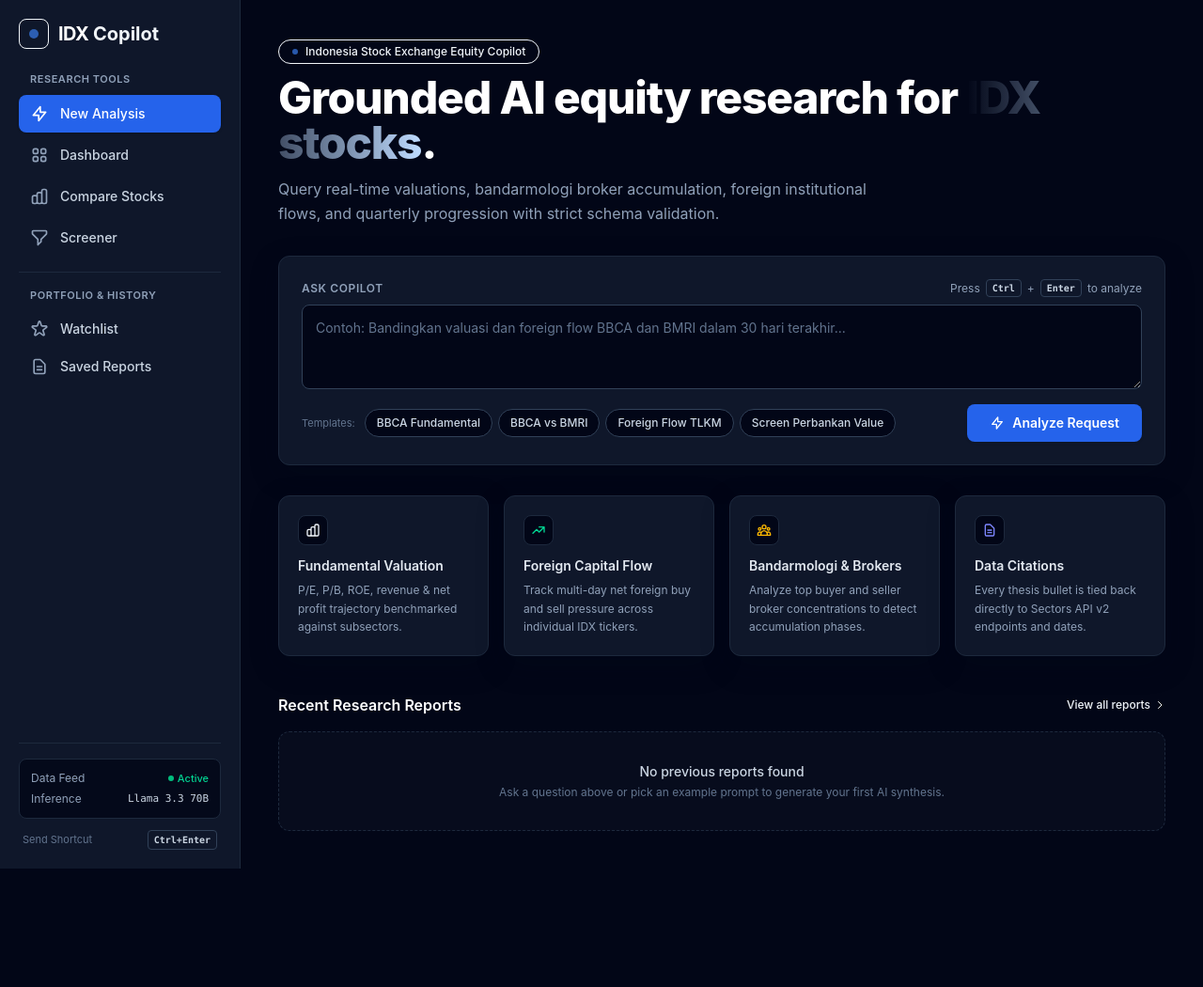
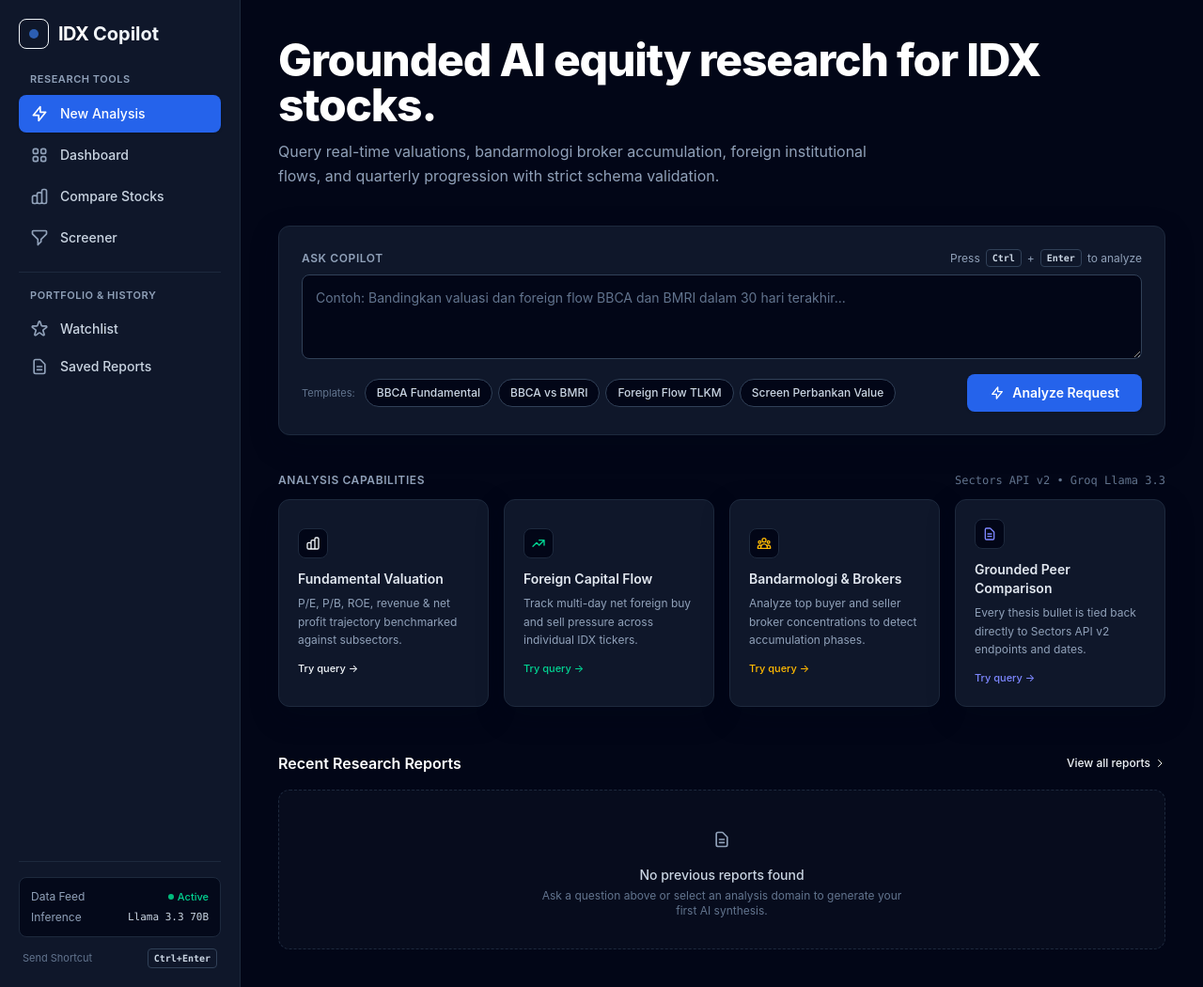
Before and after one commit to Khairil-12/Sectors-hackathon-2026, a Django app: page / in a window 1280 px wide. Shown: the whole page at 94% size. Before the commit the page ends 924 px from the top, so only its background shows below. Run offline with Django 5.2, Linux system fonts and the light colour scheme; data that the repository does not hold is empty; some libraries are stand-ins or nearby versions.

Commit message:
style(workspace): polish typography, interactive capability cards, and layout craft

```diff
--- a/src/research/templates/research/workspace.html
+++ b/src/research/templates/research/workspace.html
@@ -1,15 +1,11 @@
 {% extends "base.html" %}
 {% block title %}Research Workspace - IDX Copilot{% endblock %}
 {% block content %}
-<section class="mx-auto max-w-5xl space-y-8">
-    <!-- Hero Jumbotron (Flowbite) -->
+<section class="mx-auto max-w-5xl space-y-10">
+    <!-- Hero Header -->
     <div class="space-y-3">
-        <div class="inline-flex items-center gap-2 rounded-full border border-brand-800/80 bg-brand-950/60 px-3.5 py-1 text-xs font-medium text-brand-400">
-            <span class="h-1.5 w-1.5 rounded-full bg-brand-500 animate-pulse"></span>
-            <span>Indonesia Stock Exchange Equity Copilot</span>
-        </div>
         <h1 class="text-3xl font-extrabold tracking-tight text-white sm:text-4xl lg:text-5xl">
-            Grounded AI equity research for <span class="text-transparent bg-clip-text bg-gradient-to-r from-brand-400 to-blue-200">IDX stocks</span>.
+            Grounded AI equity research for IDX stocks.
         </h1>
         <p class="max-w-2xl text-sm sm:text-base text-slate-400 leading-relaxed">
             Query real-time valuations, bandarmologi broker accumulation, foreign institutional flows, and quarterly progression with strict schema validation.
@@ -19,43 +15,65 @@
     <!-- Prompt Composer Component -->
     {% include "components/prompt_composer.html" with form=form %}
 
-    <!-- Research Mode Capability Cards (4-Column Grid) -->
+    <!-- Research Capabilities & Direct Query Domains -->
+    <div class="space-y-3">
+        <div class="flex items-center justify-between">
+            <h2 class="text-xs font-semibold uppercase tracking-wider text-slate-400">Analysis Capabilities</h2>
+            <span class="text-xs text-slate-500 font-mono">Sectors API v2 &bull; Groq Llama 3.3</span>
+        </div>
+
         <div class="grid gap-4 sm:grid-cols-2 lg:grid-cols-4">
-        <div class="rounded-xl border border-slate-800 bg-surface-900 p-5 shadow-panel hover:border-slate-700 transition-all">
-            <div class="w-8 h-8 rounded-lg bg-surface-950 border border-slate-800 flex items-center justify-center text-brand-400 mb-3">
+            <button type="button" class="group text-left rounded-xl border border-slate-800 bg-surface-900 p-5 shadow-panel hover:border-brand-500/80 hover:bg-surface-850 transition-all cursor-pointer" onclick="fillPromptAndFocus('Analisis fundamental, valuasi P/E dan P/B, serta pertumbuhan laba BBCA')">
+                <div class="w-8 h-8 rounded-lg bg-surface-950 border border-slate-800 flex items-center justify-center text-brand-400 group-hover:border-brand-500/50 mb-3 transition-colors">
                     <svg class="w-4 h-4" fill="none" stroke="currentColor" viewBox="0 0 24 24">
                         <path stroke-linecap="round" stroke-linejoin="round" stroke-width="2" d="M9 19v-6a2 2 0 00-2-2H5a2 2 0 00-2 2v6a2 2 0 002 2h2a2 2 0 002-2zm0 0V9a2 2 0 012-2h2a2 2 0 012 2v10m-6 0a2 2 0 002 2h2a2 2 0 002-2m0 0V5a2 2 0 012-2h2a2 2 0 012 2v14a2 2 0 01-2 2h-2a2 2 0 01-2-2z"></path>
                     </svg>
                 </div>
-            <h3 class="text-sm font-semibold text-slate-200">Fundamental Valuation</h3>
-            <p class="mt-1.5 text-xs text-slate-400 leading-relaxed">P/E, P/B, ROE, revenue & net profit trajectory benchmarked against subsectors.</p>
-        </div>
-        <div class="rounded-xl border border-slate-800 bg-surface-900 p-5 shadow-panel hover:border-slate-700 transition-all">
-            <div class="w-8 h-8 rounded-lg bg-surface-950 border border-slate-800 flex items-center justify-center text-emerald-400 mb-3">
+                <h3 class="text-sm font-semibold text-slate-200 group-hover:text-white transition-colors">Fundamental Valuation</h3>
+                <p class="mt-1.5 text-xs text-slate-400 leading-relaxed">P/E, P/B, ROE, revenue &amp; net profit trajectory benchmarked against subsectors.</p>
+                <span class="mt-3 inline-flex items-center gap-1 text-[11px] font-medium text-brand-400 group-hover:text-brand-300">
+                    Try query &rarr;
+                </span>
+            </button>
+
+            <button type="button" class="group text-left rounded-xl border border-slate-800 bg-surface-900 p-5 shadow-panel hover:border-emerald-500/80 hover:bg-surface-850 transition-all cursor-pointer" onclick="fillPromptAndFocus('Bagaimana tren net foreign flow dan kepemilikan asing pada BMRI dalam 30 hari terakhir?')">
+                <div class="w-8 h-8 rounded-lg bg-surface-950 border border-slate-800 flex items-center justify-center text-emerald-400 group-hover:border-emerald-500/50 mb-3 transition-colors">
                     <svg class="w-4 h-4" fill="none" stroke="currentColor" viewBox="0 0 24 24">
                         <path stroke-linecap="round" stroke-linejoin="round" stroke-width="2" d="M13 7h8m0 0v8m0-8l-8 8-4-4-6 6"></path>
                     </svg>
                 </div>
-            <h3 class="text-sm font-semibold text-slate-200">Foreign Capital Flow</h3>
+                <h3 class="text-sm font-semibold text-slate-200 group-hover:text-white transition-colors">Foreign Capital Flow</h3>
                 <p class="mt-1.5 text-xs text-slate-400 leading-relaxed">Track multi-day net foreign buy and sell pressure across individual IDX tickers.</p>
-        </div>
-        <div class="rounded-xl border border-slate-800 bg-surface-900 p-5 shadow-panel hover:border-slate-700 transition-all">
-            <div class="w-8 h-8 rounded-lg bg-surface-950 border border-slate-800 flex items-center justify-center text-amber-400 mb-3">
+                <span class="mt-3 inline-flex items-center gap-1 text-[11px] font-medium text-emerald-400 group-hover:text-emerald-300">
+                    Try query &rarr;
+                </span>
+            </button>
+
+            <button type="button" class="group text-left rounded-xl border border-slate-800 bg-surface-900 p-5 shadow-panel hover:border-amber-500/80 hover:bg-surface-850 transition-all cursor-pointer" onclick="fillPromptAndFocus('Cek broker akumulasi dan top buyer-seller saham TLKM')">
+                <div class="w-8 h-8 rounded-lg bg-surface-950 border border-slate-800 flex items-center justify-center text-amber-400 group-hover:border-amber-500/50 mb-3 transition-colors">
                     <svg class="w-4 h-4" fill="none" stroke="currentColor" viewBox="0 0 24 24">
                         <path stroke-linecap="round" stroke-linejoin="round" stroke-width="2" d="M17 20h5v-2a3 3 0 00-5.356-1.857M17 20H7m10 0v-2c0-.656-.126-1.283-.356-1.857M7 20H2v-2a3 3 0 015.356-1.857M7 20v-2c0-.656.126-1.283.356-1.857m0 0a5.002 5.002 0 019.288 0M15 7a3 3 0 11-6 0 3 3 0 016 0zm6 3a2 2 0 11-4 0 2 2 0 014 0zM7 10a2 2 0 11-4 0 2 2 0 014 0z"></path>
                     </svg>
                 </div>
-            <h3 class="text-sm font-semibold text-slate-200">Bandarmologi & Brokers</h3>
+                <h3 class="text-sm font-semibold text-slate-200 group-hover:text-white transition-colors">Bandarmologi &amp; Brokers</h3>
                 <p class="mt-1.5 text-xs text-slate-400 leading-relaxed">Analyze top buyer and seller broker concentrations to detect accumulation phases.</p>
-        </div>
-        <div class="rounded-xl border border-slate-800 bg-surface-900 p-5 shadow-panel hover:border-slate-700 transition-all">
-            <div class="w-8 h-8 rounded-lg bg-surface-950 border border-slate-800 flex items-center justify-center text-indigo-400 mb-3">
+                <span class="mt-3 inline-flex items-center gap-1 text-[11px] font-medium text-amber-400 group-hover:text-amber-300">
+                    Try query &rarr;
+                </span>
+            </button>
+
+            <button type="button" class="group text-left rounded-xl border border-slate-800 bg-surface-900 p-5 shadow-panel hover:border-indigo-500/80 hover:bg-surface-850 transition-all cursor-pointer" onclick="fillPromptAndFocus('Bandingkan valuasi dan prospek fundamental antara BBCA, BBRI, BMRI, dan BBNI')">
+                <div class="w-8 h-8 rounded-lg bg-surface-950 border border-slate-800 flex items-center justify-center text-indigo-400 group-hover:border-indigo-500/50 mb-3 transition-colors">
                     <svg class="w-4 h-4" fill="none" stroke="currentColor" viewBox="0 0 24 24">
                         <path stroke-linecap="round" stroke-linejoin="round" stroke-width="2" d="M9 12h6m-6 4h6m2 5H7a2 2 0 01-2-2V5a2 2 0 012-2h5.586a1 1 0 01.707.293l5.414 5.414a1 1 0 01.293.707V19a2 2 0 01-2 2z"></path>
                     </svg>
                 </div>
-            <h3 class="text-sm font-semibold text-slate-200">Data Citations</h3>
+                <h3 class="text-sm font-semibold text-slate-200 group-hover:text-white transition-colors">Grounded Peer Comparison</h3>
                 <p class="mt-1.5 text-xs text-slate-400 leading-relaxed">Every thesis bullet is tied back directly to Sectors API v2 endpoints and dates.</p>
+                <span class="mt-3 inline-flex items-center gap-1 text-[11px] font-medium text-indigo-400 group-hover:text-indigo-300">
+                    Try query &rarr;
+                </span>
+            </button>
         </div>
     </div>
 
@@ -90,10 +108,28 @@
             </div>
         {% else %}
             <div class="rounded-xl border border-dashed border-slate-800 bg-surface-900/40 p-8 text-center">
+                <div class="mx-auto flex h-10 w-10 items-center justify-center rounded-full bg-surface-800 text-slate-400 mb-2">
+                    <svg class="w-5 h-5" fill="none" stroke="currentColor" viewBox="0 0 24 24">
+                        <path stroke-linecap="round" stroke-linejoin="round" stroke-width="2" d="M9 12h6m-6 4h6m2 5H7a2 2 0 01-2-2V5a2 2 0 012-2h5.586a1 1 0 01.707.293l5.414 5.414a1 1 0 01.293.707V19a2 2 0 01-2 2z"></path>
+                    </svg>
+                </div>
                 <h3 class="text-sm font-medium text-slate-300">No previous reports found</h3>
-                <p class="mt-1 text-xs text-slate-500">Ask a question above or pick an example prompt to generate your first AI synthesis.</p>
+                <p class="mt-1 text-xs text-slate-500 max-w-sm mx-auto">Ask a question above or select an analysis domain to generate your first AI synthesis.</p>
             </div>
         {% endif %}
     </div>
 </section>
+
+<script>
+function fillPromptAndFocus(text) {
+    const input = document.getElementById('promptInput');
+    if (input) {
+        input.value = text;
+        input.focus();
+        input.scrollIntoView({ behavior: 'smooth', block: 'center' });
+        const guardAlert = document.getElementById('guardAlert');
+        if (guardAlert) guardAlert.classList.add('hidden');
+    }
+}
+</script>
 {% endblock %}
```
Also changed, not shown: static/dist/app.css. Lines whose indentation alone changed are shown as unchanged.
